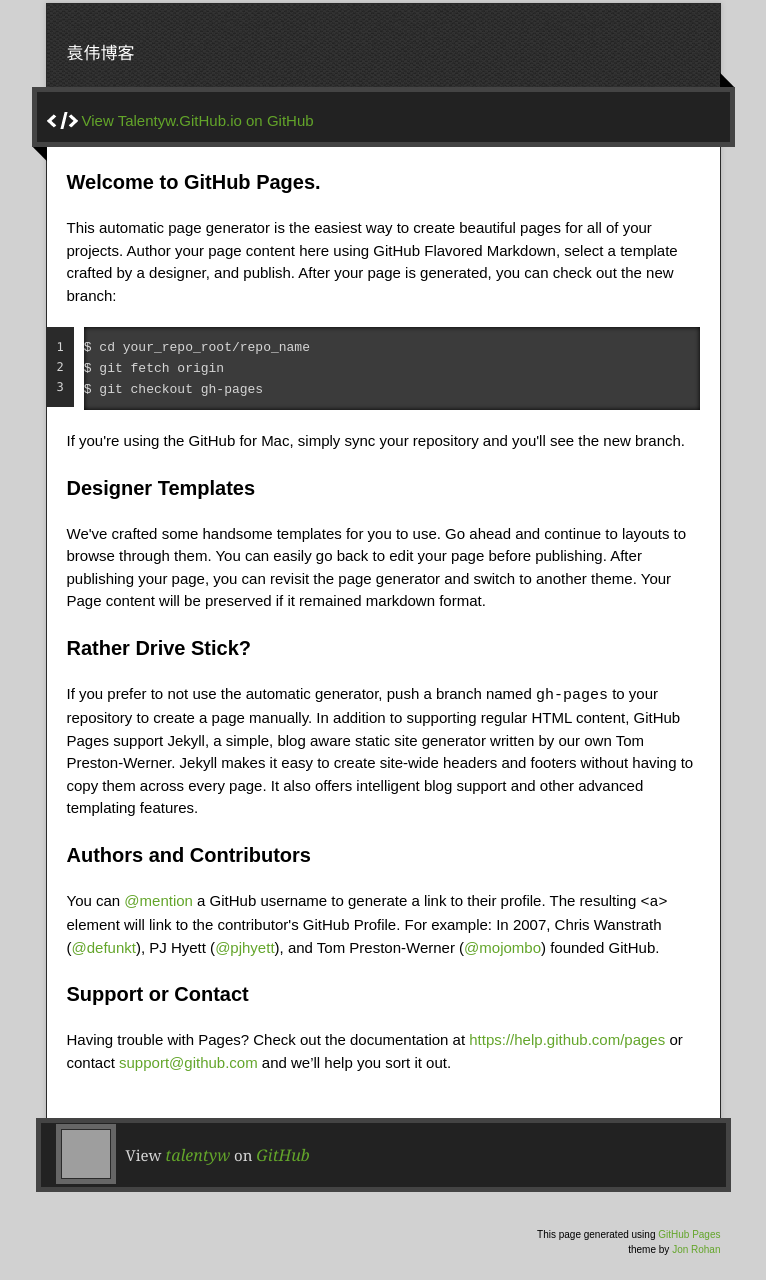
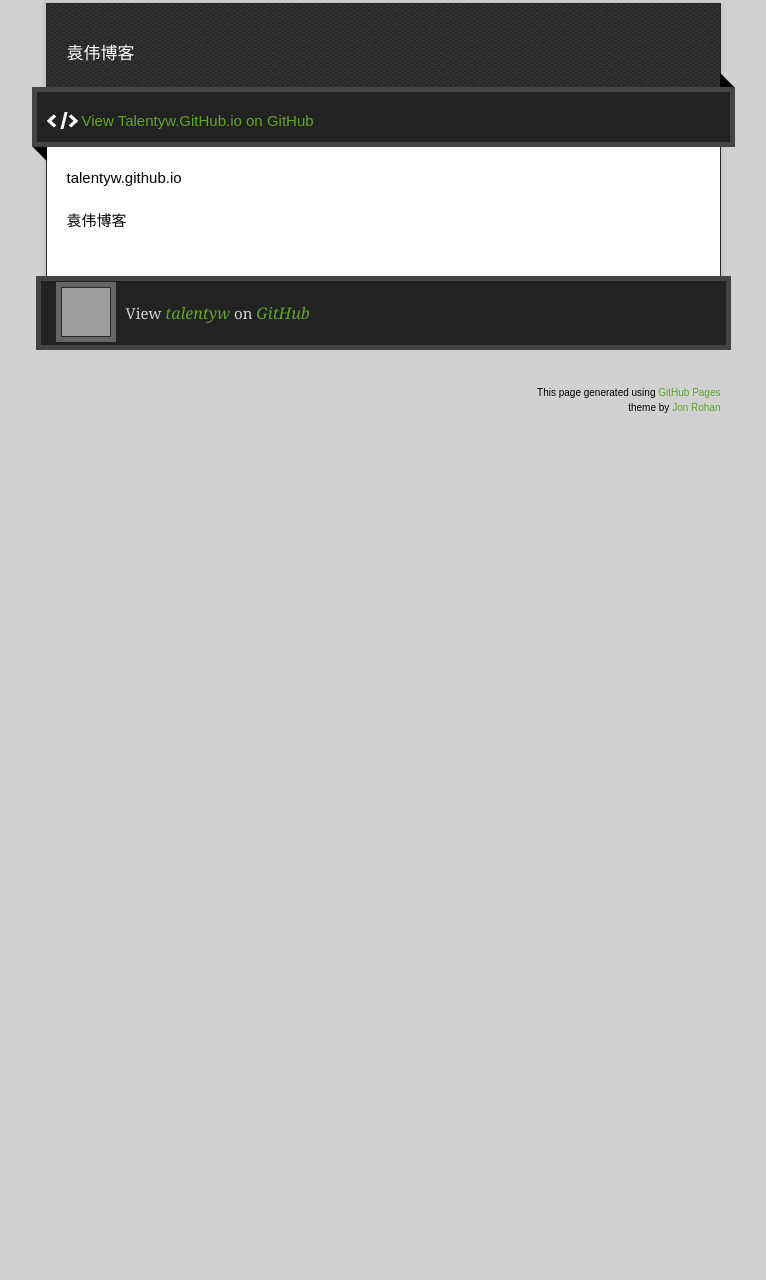
Before and after one commit to talentyw/talentyw.github.io, a plain HTML site: page index.html in a window 1280 px wide. Shown: the part 127-1407 px from the top of the page, without its empty margins (257-1023 px from the left). After the commit the page ends 800 px from the top, so only its background shows below. Drawn offline with nearby package versions, Linux system fonts and the light colour scheme; grey boxes are pictures that could not be loaded.

Commit message:
Replace master branch with page content via GitHub

```diff
--- a/index.html
+++ b/index.html
@@ -34,37 +34,9 @@
         <span class="blc"></span><span class="trc"></span>
         </div>
         <article class="markdown-body">
-          <h3>
-<a id="welcome-to-github-pages" class="anchor" href="#welcome-to-github-pages" aria-hidden="true"><span class="octicon octicon-link"></span></a>Welcome to GitHub Pages.</h3>
+          <p>talentyw.github.io</p>
 
-<p>This automatic page generator is the easiest way to create beautiful pages for all of your projects. Author your page content here using GitHub Flavored Markdown, select a template crafted by a designer, and publish. After your page is generated, you can check out the new branch:</p>
-
-<pre><code>$ cd your_repo_root/repo_name
-$ git fetch origin
-$ git checkout gh-pages
-</code></pre>
-
-<p>If you're using the GitHub for Mac, simply sync your repository and you'll see the new branch.</p>
-
-<h3>
-<a id="designer-templates" class="anchor" href="#designer-templates" aria-hidden="true"><span class="octicon octicon-link"></span></a>Designer Templates</h3>
-
-<p>We've crafted some handsome templates for you to use. Go ahead and continue to layouts to browse through them. You can easily go back to edit your page before publishing. After publishing your page, you can revisit the page generator and switch to another theme. Your Page content will be preserved if it remained markdown format.</p>
-
-<h3>
-<a id="rather-drive-stick" class="anchor" href="#rather-drive-stick" aria-hidden="true"><span class="octicon octicon-link"></span></a>Rather Drive Stick?</h3>
-
-<p>If you prefer to not use the automatic generator, push a branch named <code>gh-pages</code> to your repository to create a page manually. In addition to supporting regular HTML content, GitHub Pages support Jekyll, a simple, blog aware static site generator written by our own Tom Preston-Werner. Jekyll makes it easy to create site-wide headers and footers without having to copy them across every page. It also offers intelligent blog support and other advanced templating features.</p>
-
-<h3>
-<a id="authors-and-contributors" class="anchor" href="#authors-and-contributors" aria-hidden="true"><span class="octicon octicon-link"></span></a>Authors and Contributors</h3>
-
-<p>You can <a href="https://github.com/blog/821" class="user-mention">@mention</a> a GitHub username to generate a link to their profile. The resulting <code>&lt;a&gt;</code> element will link to the contributor's GitHub Profile. For example: In 2007, Chris Wanstrath (<a href="https://github.com/defunkt" class="user-mention">@defunkt</a>), PJ Hyett (<a href="https://github.com/pjhyett" class="user-mention">@pjhyett</a>), and Tom Preston-Werner (<a href="https://github.com/mojombo" class="user-mention">@mojombo</a>) founded GitHub.</p>
-
-<h3>
-<a id="support-or-contact" class="anchor" href="#support-or-contact" aria-hidden="true"><span class="octicon octicon-link"></span></a>Support or Contact</h3>
-
-<p>Having trouble with Pages? Check out the documentation at <a href="https://help.github.com/pages">https://help.github.com/pages</a> or contact <a href="mailto:support@github.com">support@github.com</a> and we’ll help you sort it out.</p>
+<p>袁伟博客</p>
         </article>
       </div>
     </div>
```
Also changed, not shown: params.json (+1 -1 lines).
